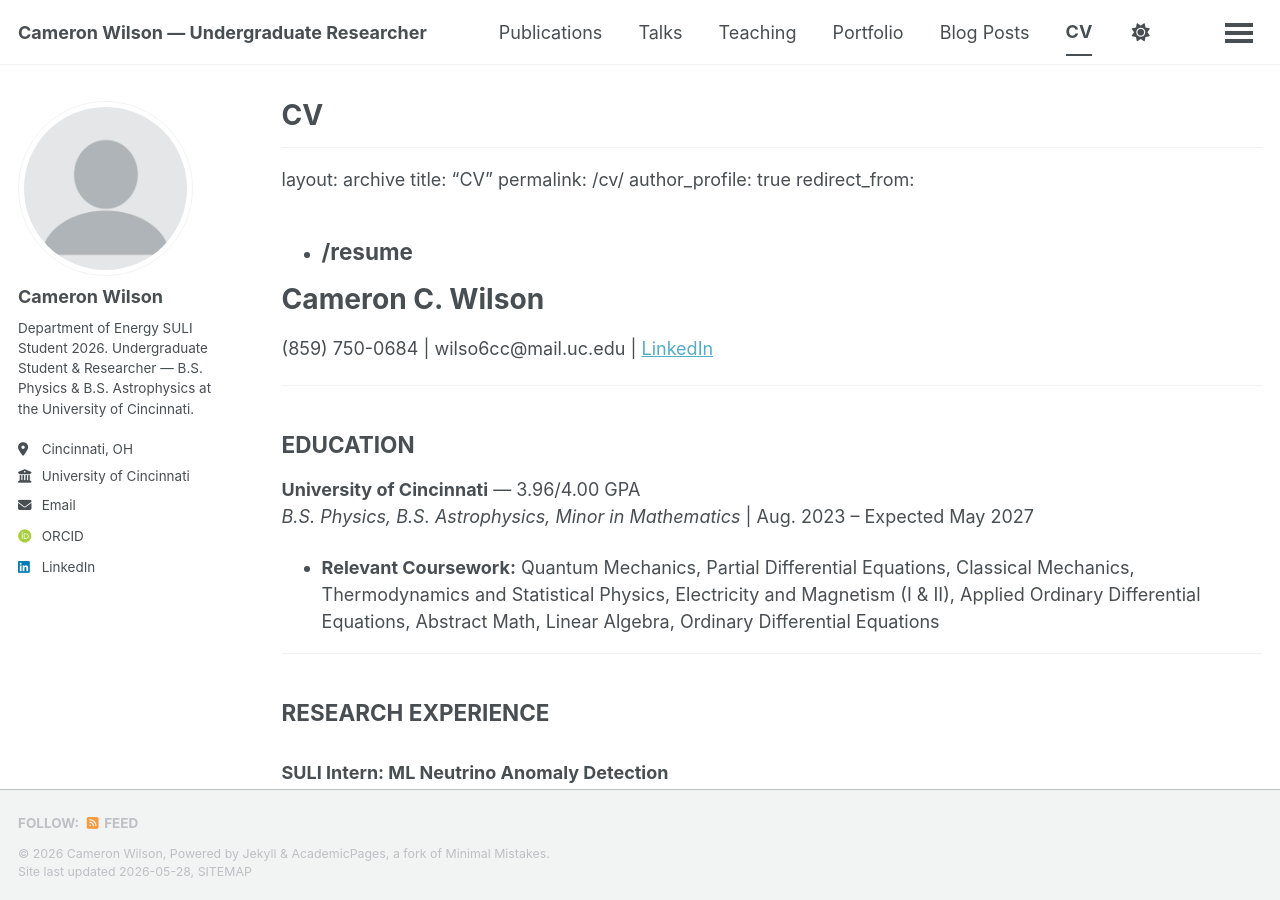
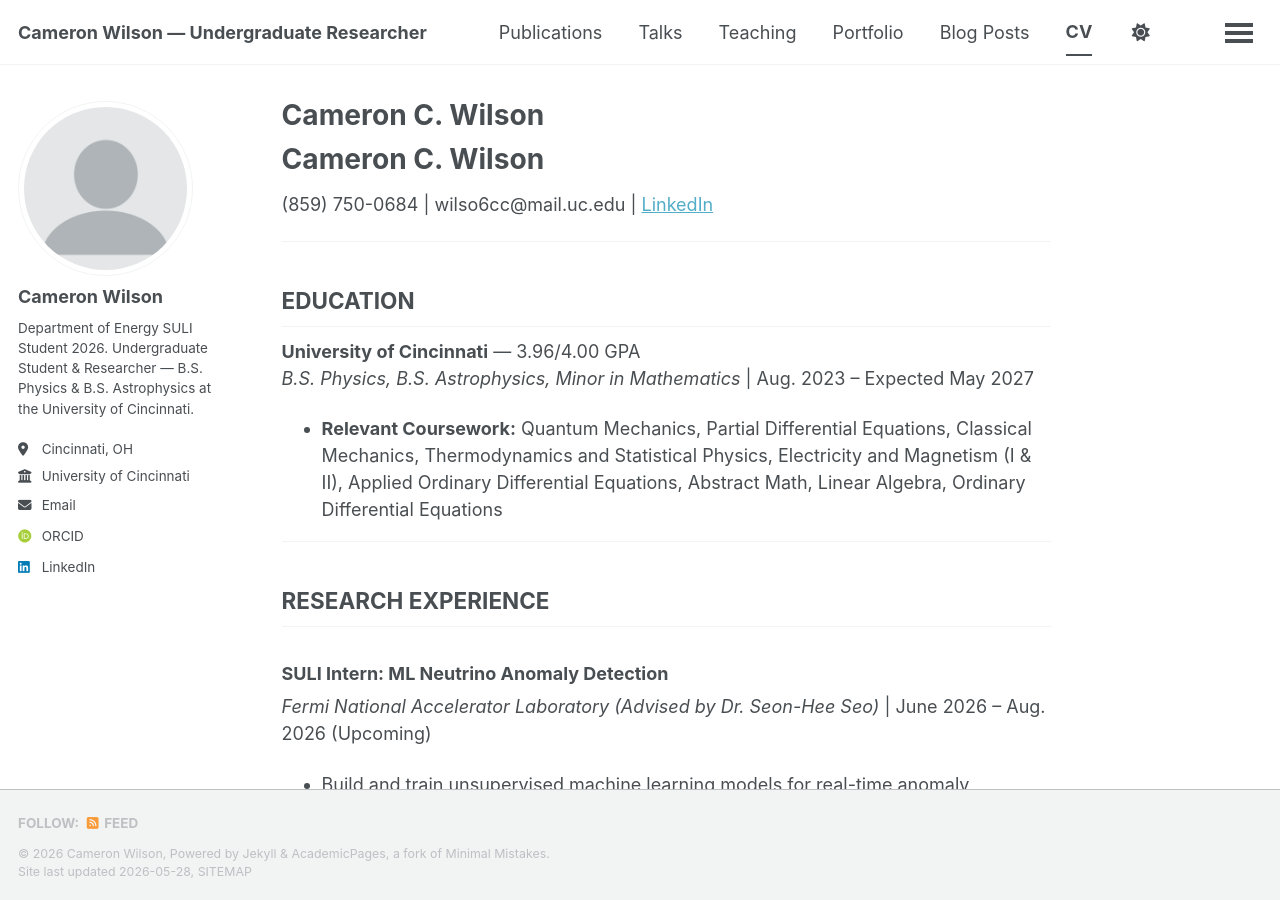
Before and after one commit to wilso6cc/wilso6cc.github.io, a Jekyll site: the page built from _pages/cv.md, in a window 1280 px wide and 900 px high. Built offline with Jekyll 4.4.1, drawn with Linux system fonts in a browser that asks for light colours; some web fonts are replaced; our own code applies the rules of GitHub Pages for plain Markdown files; a script bundle is joined from its source files by our own code; library files that are not in the unit come from our copies.

Commit message:
Update cv.md

```diff
--- a/_pages/cv.md
+++ b/_pages/cv.md
@@ -1,21 +1,3 @@
----
-layout: archive
-title: "CV"
-permalink: /cv/
-author_profile: true
-redirect_from:
-  - /resume
----
-
----
-layout: archive
-title: "CV"
-permalink: /cv/
-author_profile: true
-redirect_from:
-  - /resume
----
-
 # Cameron C. Wilson
 (859) 750-0684 | wilso6cc@mail.uc.edu | [LinkedIn](https://www.linkedin.com/in/cameron-wilson-522011344/)
 
```
